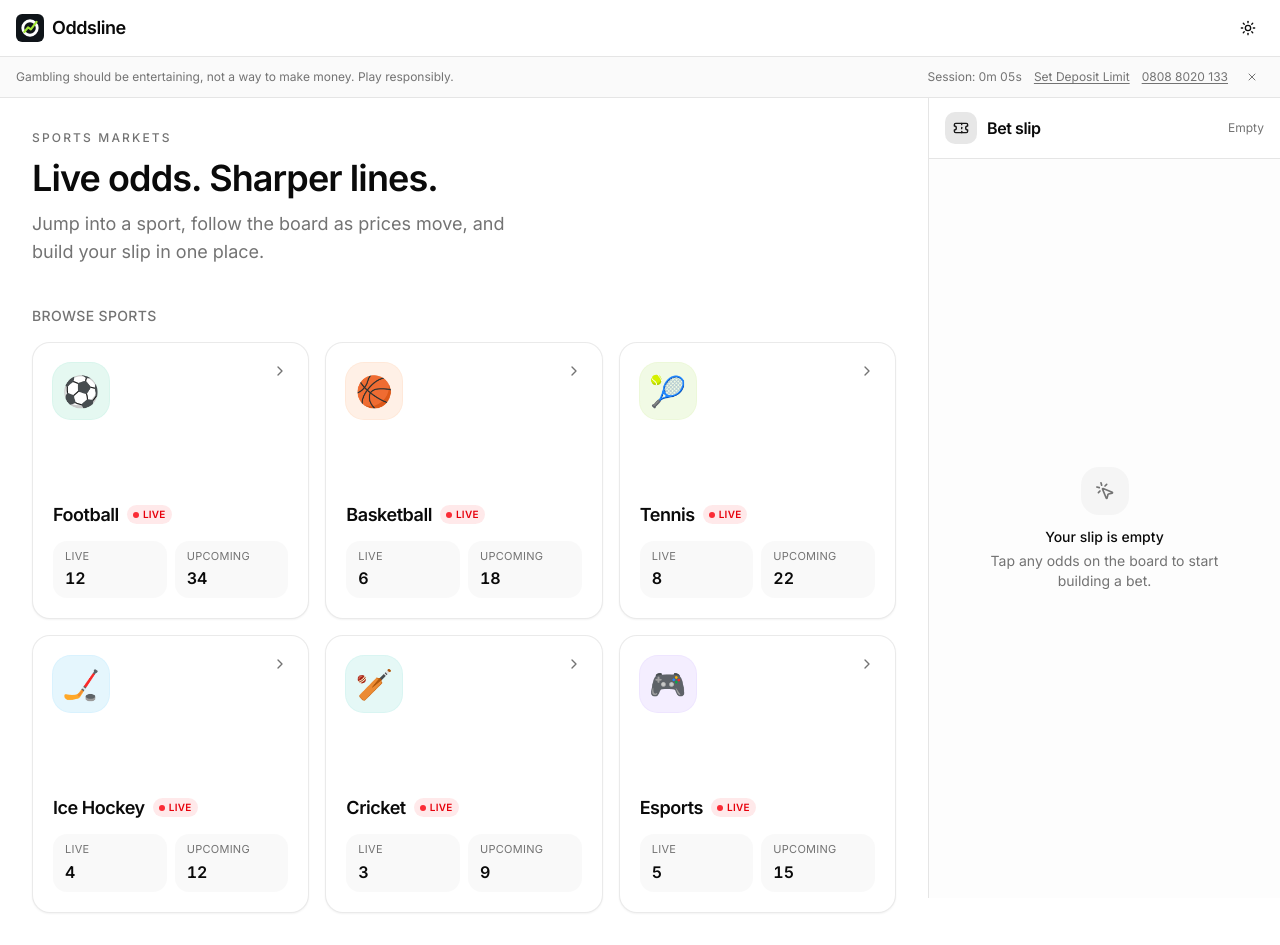
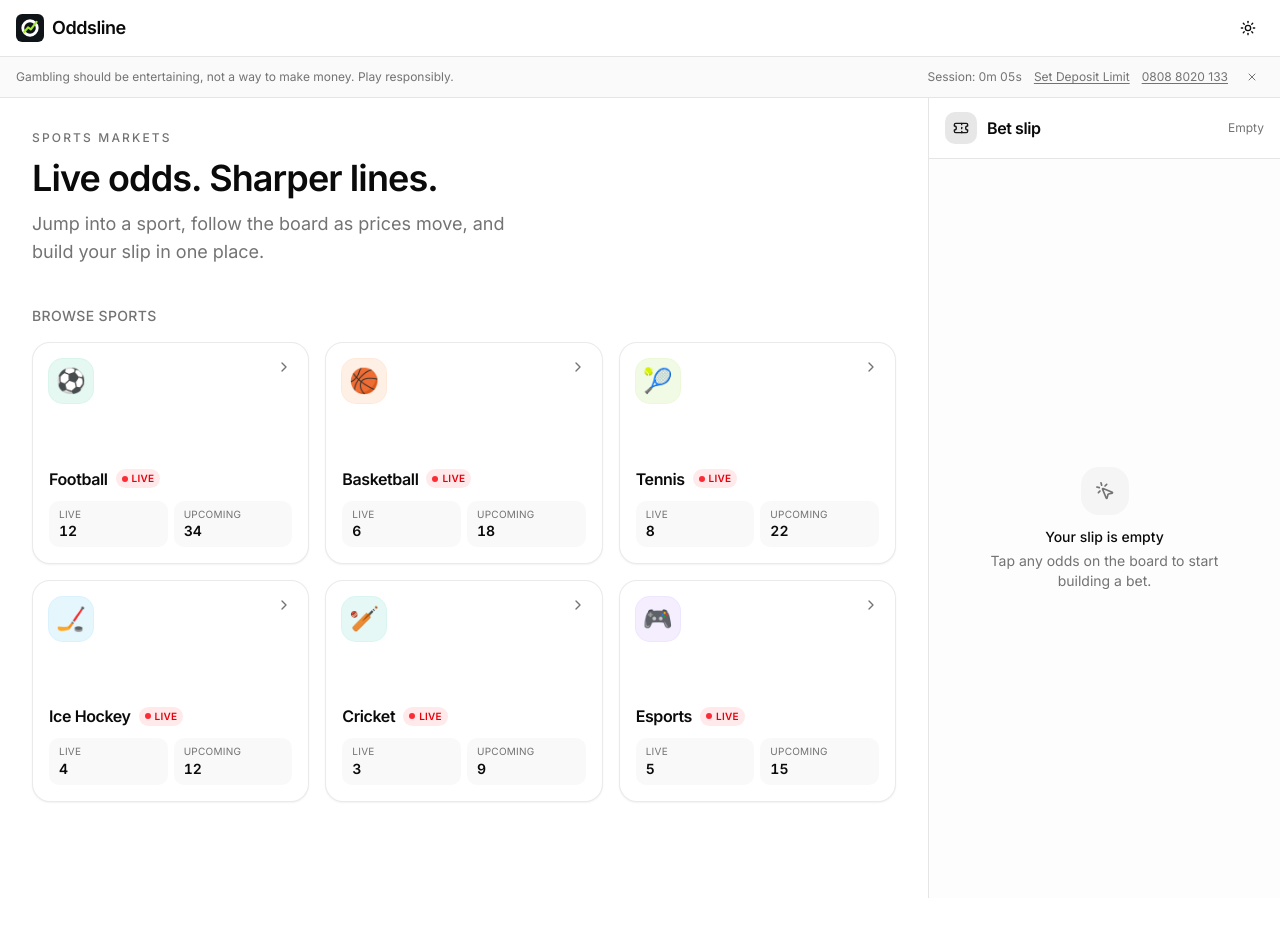
Before and after one commit to urateb/Oddsline, a Next.js app: page / in a window 1280 px wide. After the commit the page ends 898 px from the top, so only its background shows below. Built offline with nearby package versions, Linux system fonts and the light colour scheme.

Commit message:
fix: make sport cards more compact

```diff
--- a/src/components/shared/sport-card-skeleton.tsx
+++ b/src/components/shared/sport-card-skeleton.tsx
@@ -2,17 +2,17 @@ export function SportCardSkeleton() {
   return (
     <div
       aria-hidden="true"
-      className="flex aspect-square h-full flex-col justify-between rounded-2xl border border-border/80 bg-card p-5 shadow-xs"
+      className="flex aspect-[5/4] h-full flex-col justify-between gap-4 rounded-2xl border border-border/80 bg-card p-4 shadow-xs"
     >
       <div className="flex items-start justify-between">
-        <div className="size-14 animate-pulse rounded-2xl bg-muted" />
+        <div className="size-11 animate-pulse rounded-xl bg-muted" />
         <div className="size-4 animate-pulse rounded bg-muted" />
       </div>
-      <div className="flex flex-col gap-3">
-        <div className="h-6 w-28 animate-pulse rounded-md bg-muted" />
-        <div className="grid grid-cols-2 gap-2">
-          <div className="h-14 animate-pulse rounded-xl bg-muted" />
-          <div className="h-14 animate-pulse rounded-xl bg-muted" />
+      <div className="flex flex-col gap-2.5">
+        <div className="h-5 w-24 animate-pulse rounded-md bg-muted" />
+        <div className="grid grid-cols-2 gap-1.5">
+          <div className="h-11 animate-pulse rounded-lg bg-muted" />
+          <div className="h-11 animate-pulse rounded-lg bg-muted" />
         </div>
       </div>
     </div>
--- a/src/components/shared/sport-card.tsx
+++ b/src/components/shared/sport-card.tsx
@@ -35,7 +35,7 @@ export function SportCard({ sport, className }: SportCardProps) {
       href={`/sport/${sport.slug}`}
       aria-label={`View ${sport.name} events — ${sport.liveEventCount} live, ${sport.upcomingEventCount} upcoming`}
       className={cn(
-        'group relative flex aspect-square h-full flex-col justify-between rounded-2xl border border-border/80 bg-card p-5 shadow-xs transition-[border-color,background-color,box-shadow,transform]',
+        'group relative flex aspect-[5/4] h-full flex-col justify-between gap-4 rounded-2xl border border-border/80 bg-card p-4 shadow-xs transition-[border-color,background-color,box-shadow,transform]',
         'hover:border-primary/40 hover:bg-accent/30 hover:shadow-sm',
         'focus-visible:outline-none focus-visible:ring-2 focus-visible:ring-ring focus-visible:ring-offset-2',
         className,
@@ -44,7 +44,7 @@ export function SportCard({ sport, className }: SportCardProps) {
       <div className="flex items-start justify-between gap-3">
         <span
           className={cn(
-            'flex size-14 items-center justify-center rounded-2xl text-3xl ring-1',
+            'flex size-11 items-center justify-center rounded-xl text-2xl ring-1',
             wellClass,
           )}
           aria-hidden="true"
@@ -57,9 +57,9 @@ export function SportCard({ sport, className }: SportCardProps) {
         />
       </div>
 
-      <div className="flex flex-col gap-3">
+      <div className="flex flex-col gap-2.5">
         <div className="flex flex-wrap items-center gap-2">
-          <span className="text-lg font-semibold tracking-tight">
+          <span className="text-base font-semibold tracking-tight">
             {sport.name}
           </span>
           {hasLive && (
@@ -73,20 +73,20 @@ export function SportCard({ sport, className }: SportCardProps) {
           )}
         </div>
 
-        <dl className="grid grid-cols-2 gap-2 text-sm">
-          <div className="rounded-xl bg-muted/60 px-3 py-2">
-            <dt className="text-[11px] tracking-wide text-muted-foreground uppercase">
+        <dl className="grid grid-cols-2 gap-1.5 text-sm">
+          <div className="rounded-lg bg-muted/60 px-2.5 py-1.5">
+            <dt className="text-[10px] tracking-wide text-muted-foreground uppercase">
               Live
             </dt>
-            <dd className="mt-0.5 text-base font-semibold tabular-nums">
+            <dd className="text-sm font-semibold tabular-nums">
               {sport.liveEventCount}
             </dd>
           </div>
-          <div className="rounded-xl bg-muted/60 px-3 py-2">
-            <dt className="text-[11px] tracking-wide text-muted-foreground uppercase">
+          <div className="rounded-lg bg-muted/60 px-2.5 py-1.5">
+            <dt className="text-[10px] tracking-wide text-muted-foreground uppercase">
               Upcoming
             </dt>
-            <dd className="mt-0.5 text-base font-semibold tabular-nums">
+            <dd className="text-sm font-semibold tabular-nums">
               {sport.upcomingEventCount}
             </dd>
           </div>
```
